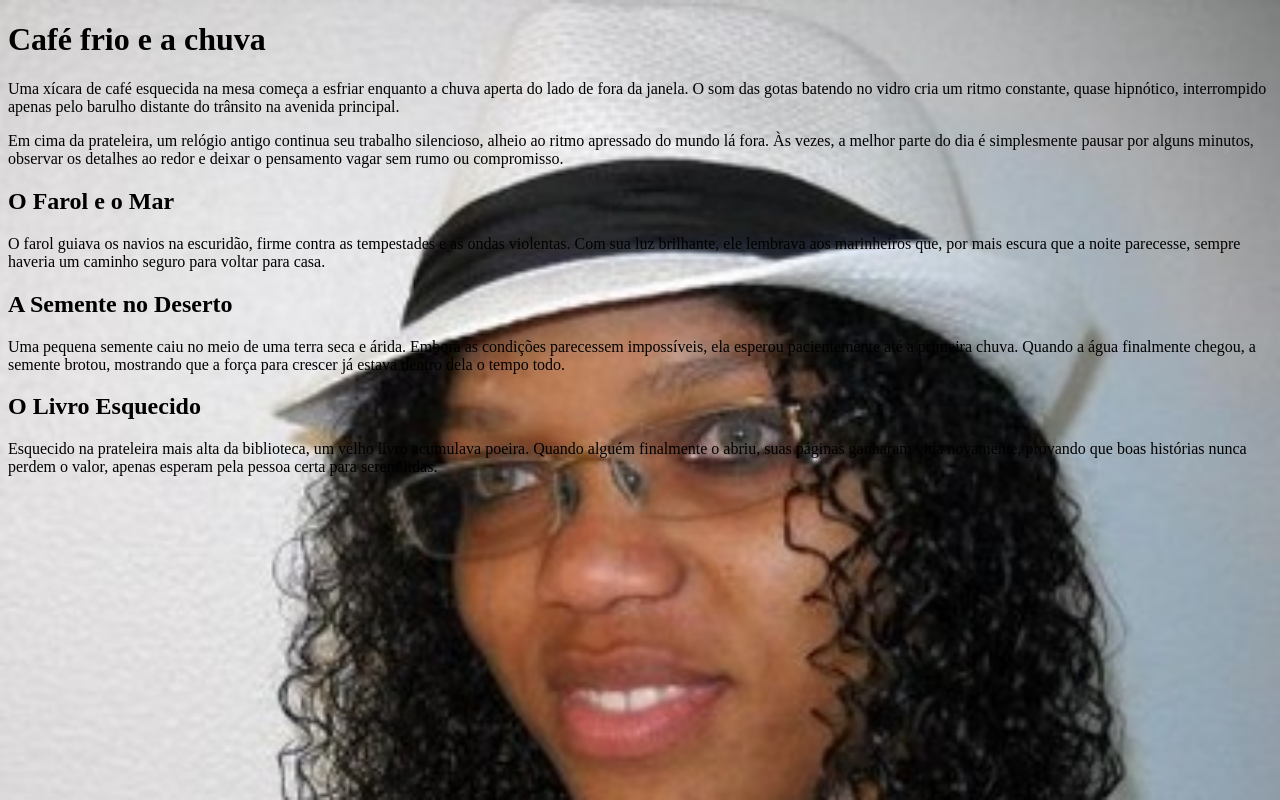
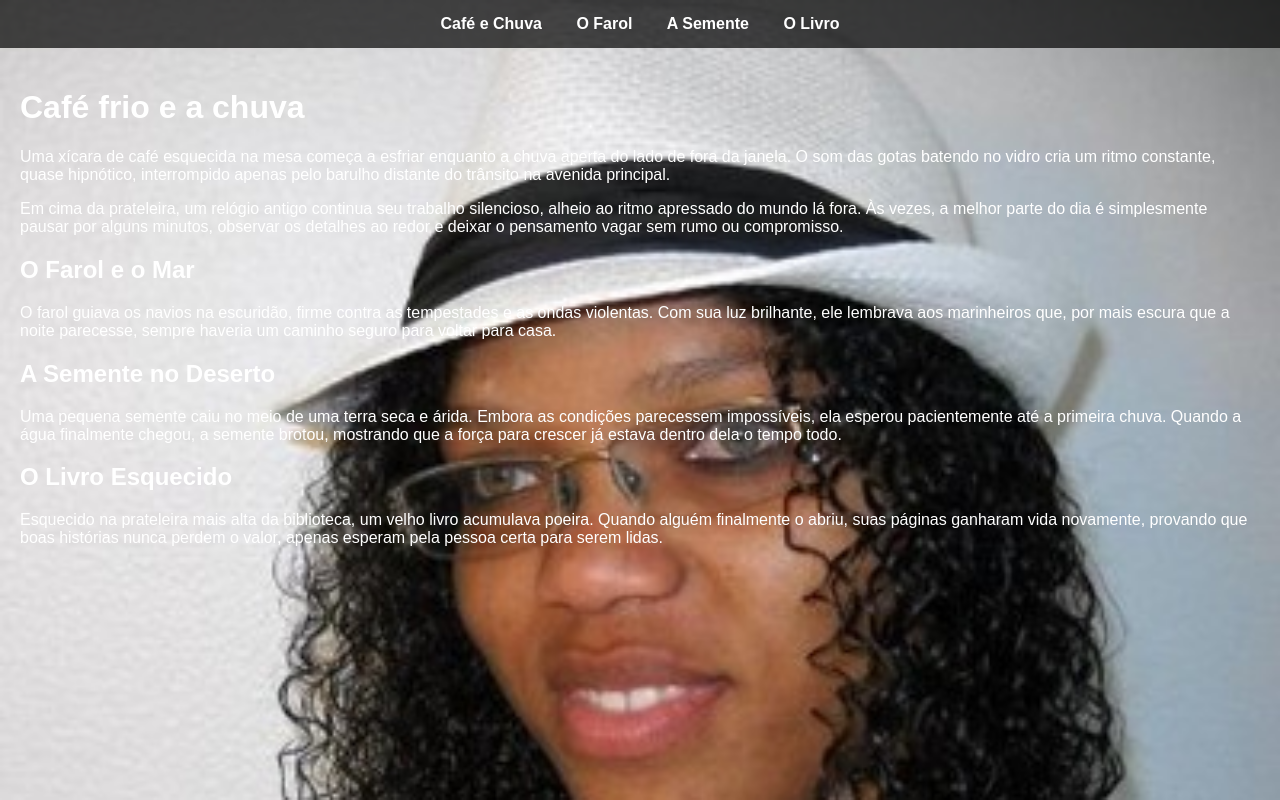
Before and after one commit to Davi0910213/HTML, a plain HTML site: page index.html in a window 1280 px wide. Drawn offline with Linux system fonts and the light colour scheme.

Commit message:
Refactor HTML structure and add navigation menu

```diff
--- a/index.html
+++ b/index.html
@@ -1,5 +1,5 @@
 <!DOCTYPE html>
-<html lang="PT-BR">
+<html lang="pt-BR">
 <head>
     <meta charset="UTF-8">
     <meta name="viewport" content="width=device-width, initial-scale=1.0">
@@ -9,22 +9,71 @@
             background-image: url('1517507990524.jpeg');
             background-size: cover;
             background-repeat: no-repeat;
-            background-attachment: fixed; /* Mantém o fundo fixo ao rolar a página */
+            background-attachment: fixed;
+            margin: 0;
+            font-family: Arial, sans-serif;
+        }
+
+        /* Estilização do Menu */
+        nav {
+            background-color: rgba(0, 0, 0, 0.7); /* Fundo escuro levemente transparente */
+            padding: 15px;
+            text-align: center;
+        }
+
+        nav ul {
+            list-style: none;
+            margin: 0;
+            padding: 0;
+        }
+
+        nav li {
+            display: inline;
+            margin: 0 15px;
+        }
+
+        nav a {
+            color: white;
+            text-decoration: none;
+            font-weight: bold;
+        }
+
+        nav a:hover {
+            color: #f0a500; /* Cor ao passar o mouse */
+        }
+
+        /* Espaçamento do conteúdo principal */
+        .conteudo {
+            padding: 20px;
+            color: white; /* Ajuste a cor do texto conforme a sua imagem de fundo */
         }
     </style>
 </head>
 <body>
-    <h1>Café frio e a chuva</h1>
-    <p>Uma xícara de café esquecida na mesa começa a esfriar enquanto a chuva aperta do lado de fora da janela. O som das gotas batendo no vidro cria um ritmo constante, quase hipnótico, interrompido apenas pelo barulho distante do trânsito na avenida principal.</p>
-    <p>Em cima da prateleira, um relógio antigo continua seu trabalho silencioso, alheio ao ritmo apressado do mundo lá fora. Às vezes, a melhor parte do dia é simplesmente pausar por alguns minutos, observar os detalhes ao redor e deixar o pensamento vagar sem rumo ou compromisso.</p>
 
-    <h2>O Farol e o Mar</h2>
-    <p>O farol guiava os navios na escuridão, firme contra as tempestades e as ondas violentas. Com sua luz brilhante, ele lembrava aos marinheiros que, por mais escura que a noite parecesse, sempre haveria um caminho seguro para voltar para casa.</p>
+    <nav>
+        <ul>
+            <li><a href="#cafe">Café e Chuva</a></li>
+            <li><a href="#farol">O Farol</a></li>
+            <li><a href="#semente">A Semente</a></li>
+            <li><a href="#livro">O Livro</a></li>
+        </ul>
+    </nav>
 
-    <h2>A Semente no Deserto</h2>
-    <p>Uma pequena semente caiu no meio de uma terra seca e árida. Embora as condições parecessem impossíveis, ela esperou pacientemente até a primeira chuva. Quando a água finalmente chegou, a semente brotou, mostrando que a força para crescer já estava dentro dela o tempo todo.</p>
+    <div class="conteudo">
+        <h1 id="cafe">Café frio e a chuva</h1>
+        <p>Uma xícara de café esquecida na mesa começa a esfriar enquanto a chuva aperta do lado de fora da janela. O som das gotas batendo no vidro cria um ritmo constante, quase hipnótico, interrompido apenas pelo barulho distante do trânsito na avenida principal.</p>
+        <p>Em cima da prateleira, um relógio antigo continua seu trabalho silencioso, alheio ao ritmo apressado do mundo lá fora. Às vezes, a melhor parte do dia é simplesmente pausar por alguns minutos, observar os detalhes ao redor e deixar o pensamento vagar sem rumo ou compromisso.</p>
 
-    <h2>O Livro Esquecido</h2>
-    <p>Esquecido na prateleira mais alta da biblioteca, um velho livro acumulava poeira. Quando alguém finalmente o abriu, suas páginas ganharam vida novamente, provando que boas histórias nunca perdem o valor, apenas esperam pela pessoa certa para serem lidas.</p>
+        <h2 id="farol">O Farol e o Mar</h2>
+        <p>O farol guiava os navios na escuridão, firme contra as tempestades e as ondas violentas. Com sua luz brilhante, ele lembrava aos marinheiros que, por mais escura que a noite parecesse, sempre haveria um caminho seguro para voltar para casa.</p>
+
+        <h2 id="semente">A Semente no Deserto</h2>
+        <p>Uma pequena semente caiu no meio de uma terra seca e árida. Embora as condições parecessem impossíveis, ela esperou pacientemente até a primeira chuva. Quando a água finalmente chegou, a semente brotou, mostrando que a força para crescer já estava dentro dela o tempo todo.</p>
+
+        <h2 id="livro">O Livro Esquecido</h2>
+        <p>Esquecido na prateleira mais alta da biblioteca, um velho livro acumulava poeira. Quando alguém finalmente o abriu, suas páginas ganharam vida novamente, provando que boas histórias nunca perdem o valor, apenas esperam pela pessoa certa para serem lidas.</p>
+    </div>
+
 </body>
 </html>
```
